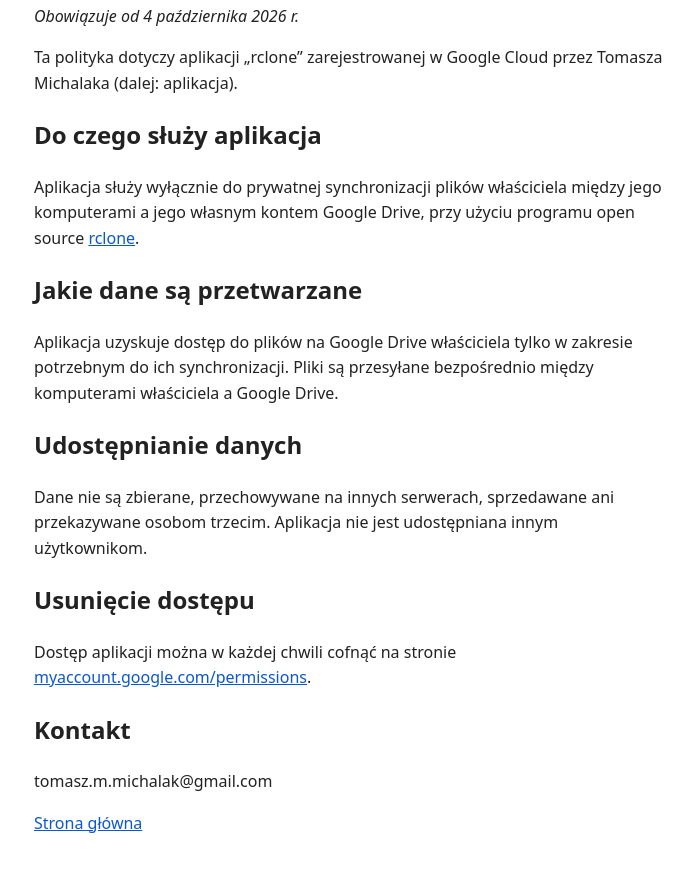
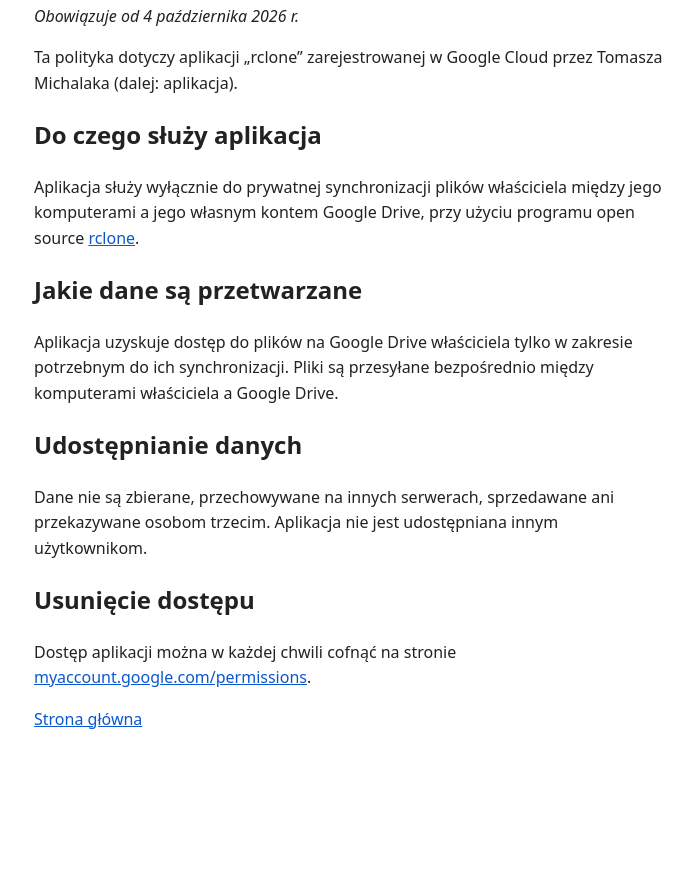
Before and after one commit to 2mic-pl/2mic-pl.github.io, a plain HTML site: page privacy.html in a window 1280 px wide. Shown: the part 133-1004 px from the top of the page, without its empty margins (286-979 px from the left). After the commit the page ends 929 px from the top, so only its background shows below. Drawn offline with Linux system fonts and the light colour scheme.

Commit message:
Add files via upload

```diff
--- a/privacy.html
+++ b/privacy.html
@@ -33,9 +33,6 @@ Aplikacja nie jest udostępniana innym użytkownikom.</p>
 <p>Dostęp aplikacji można w każdej chwili cofnąć na stronie
 <a href="https://myaccount.google.com/permissions">myaccount.google.com/permissions</a>.</p>
 
-<h2>Kontakt</h2>
-<p>tomasz.m.michalak@gmail.com</p>
-
-<p><a href="/">Strona główna</a></p>
+<p><a href="./">Strona główna</a></p>
 </body>
 </html>
```
Also changed, not shown: index.html (+1 -1 lines).
